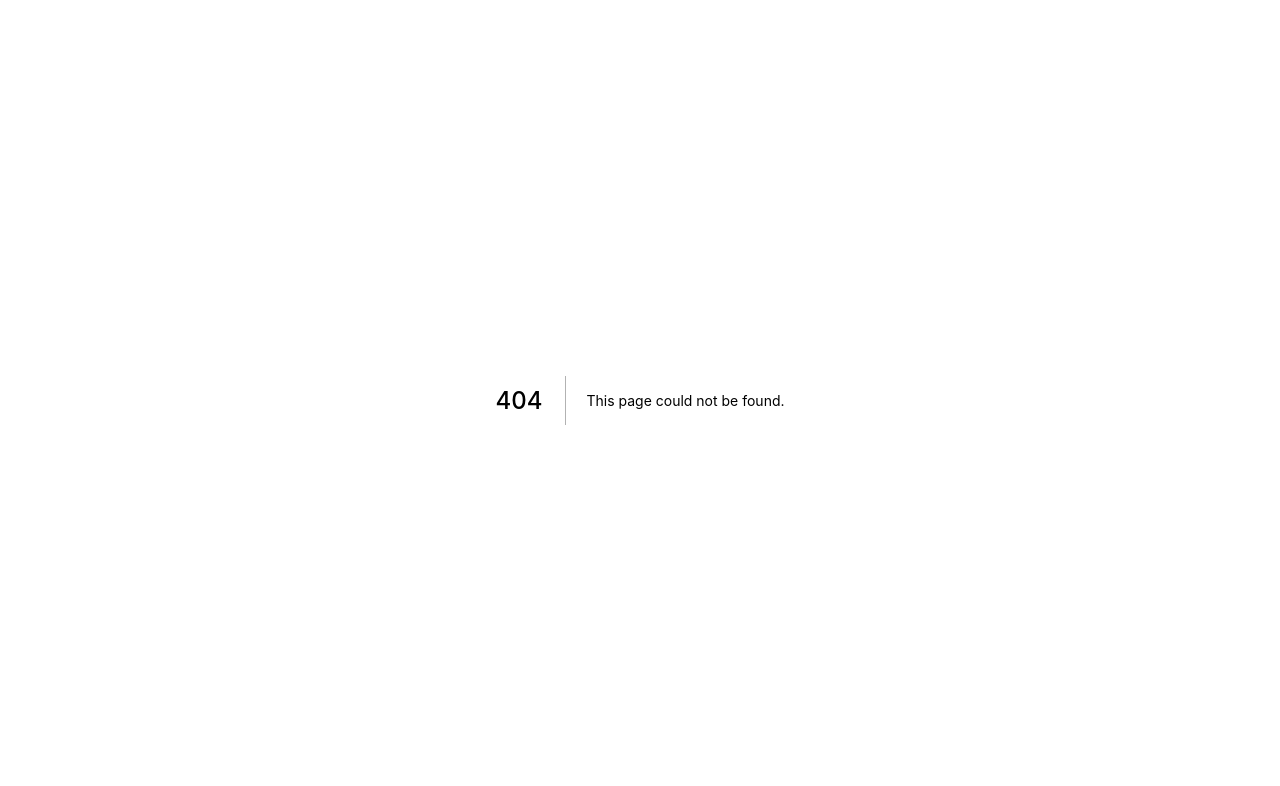
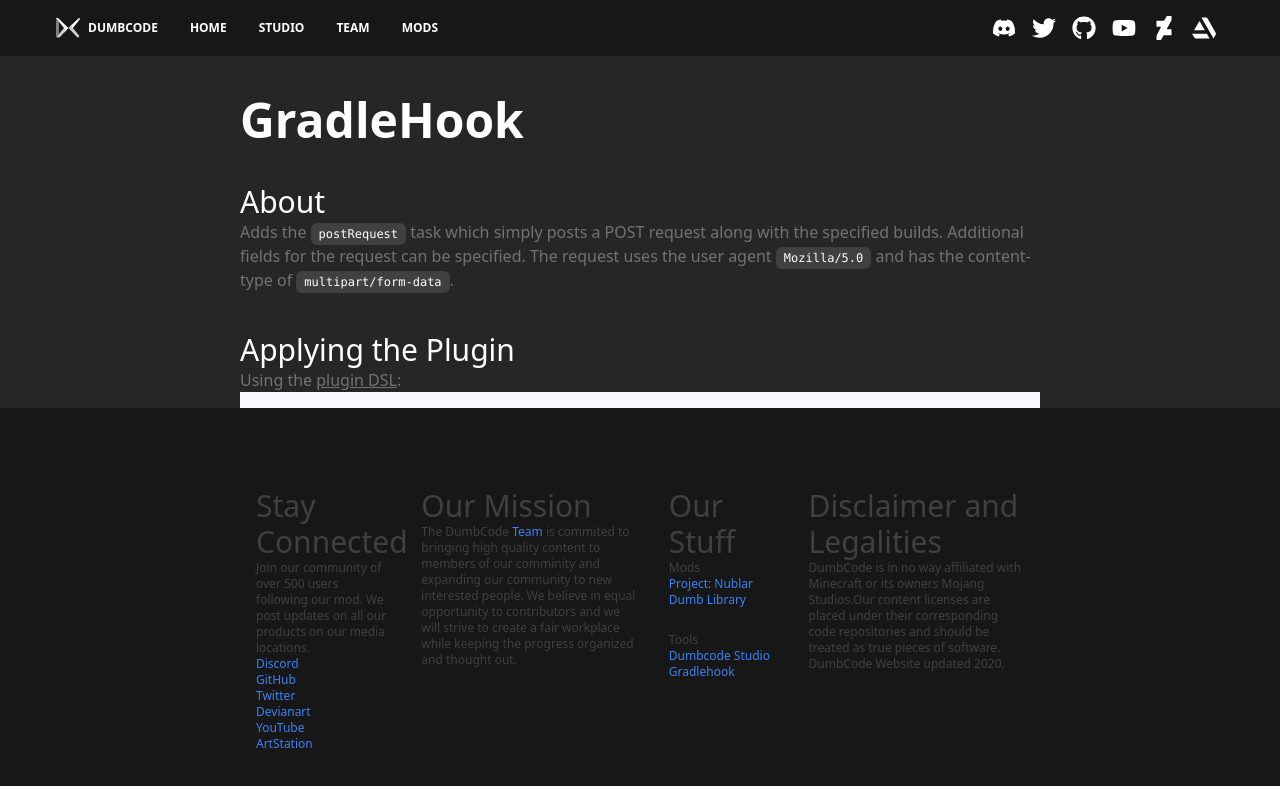
Before and after one commit to Nyfaria/DumbCode-Website, a Next.js app: page /mods/gradlehook in a window 1280 px wide. Before the commit this address had no page. Shown: the top 786 px of the page. Built offline with nearby package versions, Linux system fonts and the light colour scheme.

Commit message:
stage not working files to get rid of bad dep

```diff
--- /dev/null
+++ b/pages/mods/gradlehook.tsx
@@ -0,0 +1,55 @@
+import React from "react";
+import SyntaxHighlighter from 'react-syntax-highlighter';
+import { docco } from 'react-syntax-highlighter/dist/esm/styles/hljs';
+import Footer from "../../components/Footer";
+import Header from "../../components/Header";
+import Navbar from "../../components/Navbar";
+
+
+const GradleHookPage = () => {
+    return (
+        <div className="overflow-x-hidden">
+            <Header pageName="GradleHook Mod" />
+            <Navbar />
+            <section className="w-screen bg-neutral-800 pt-10 overflow-hidden px-60">
+                <h1 className="text-5xl font-semibold text-white">GradleHook</h1>
+
+                <section className="mt-10">
+                    <h1 className="text-3xl text-white">About</h1>
+                    <p className="text-neutral-500">Adds the <Code>postRequest</Code> task which simply posts a POST request along with the specified builds. Additional fields for the request can be specified. The request uses the user agent <Code>Mozilla/5.0</Code> and has the content-type of <Code>multipart/form-data</Code>.</p>
+                </section>
+
+                <section className="mt-10">
+                    <h1 className="text-3xl text-white">Applying the Plugin</h1>
+                    <p className="text-neutral-500">Using the <a target="_blank" href="https://docs.gradle.org/current/userguide/plugins.html#sec:plugins_block" className="cursor-pointer underline">plugin DSL</a>:</p>
+                    <CodeHilight codeblock={
+                        `
+                        plugins {
+                            id "net.dumbcode.gradlehook" version "1.2.0"
+                        }
+                        `
+                    } />
+                </section>
+            </section>
+            <Footer />
+        </div>
+    );
+}
+
+const Code = ({children}: {children: React.ReactNode}) => {
+    return (
+        <code className="bg-neutral-700 rounded-md py-1 px-2 text-white text-xs">{ children }</code>
+    );
+}
+
+const CodeHilight = ({codeblock}: {codeblock: string}) => {
+    return (
+        <div>
+            <SyntaxHighlighter language="gradle" style={docco}>
+
+            </SyntaxHighlighter>
+        </div>
+    );
+}
+
+export default GradleHookPage;
--- a/pages/mods/index.tsx
+++ b/pages/mods/index.tsx
@@ -38,7 +38,7 @@
                 </div>
                 <button className="bg-blue-500 hover:bg-blue-600 p-2 mt-8 rounded-md">View More</button>
             </div>
-            <div className={"shadow-lg w-full lg:w-2/3 aspect-video hover:scale-105 transition-transform hover:rotate-0 md:rotate-0 lg:m-10 " + rotation}>
+            <div className={"shadow-lg w-full lg:w-2/3 aspect-video lg:hover:scale-105 transition-transform hover:rotate-0 md:rotate-0 lg:m-10 " + rotation}>
                 <div className="aspect-video md:rounded-t-md lg:rounded-b-md bg-left bg-cover" style={{ backgroundImage: `url(${img})` }}></div>
             </div>
         </section>
--- a/pages/studio.tsx
+++ b/pages/studio.tsx
@@ -74,7 +74,7 @@
                 </div>
             </div>
 
-            <section className="hidden lg:block w-screen h-[20vh] 2xl:h-[80vh] bg-opacity-60 2xl:bg-opacity-100 bg-neutral-900"></section>
+            <section className="hidden lg:block w-screen h-[20vh] 2xl:h-[80vh] bg-opacity-60 2xl:bg-opacity-100 bg-neutral-900 2xl:bg-neutral-800"></section>
 
             <section className="w-screen bg-cover bg-center bg-neutral-900 bg-opacity-60">
                 <div className="py-10 h-full text-white px-14 lg:px-80">
```
